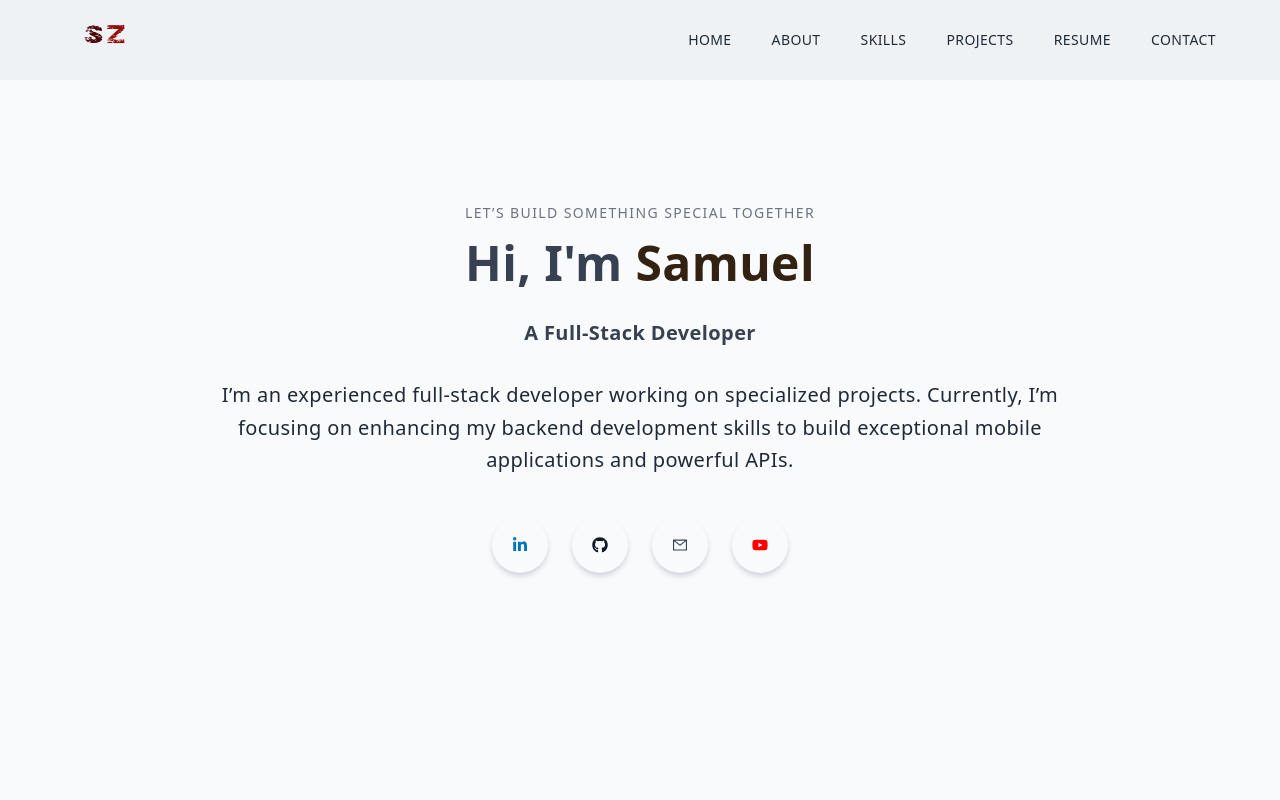
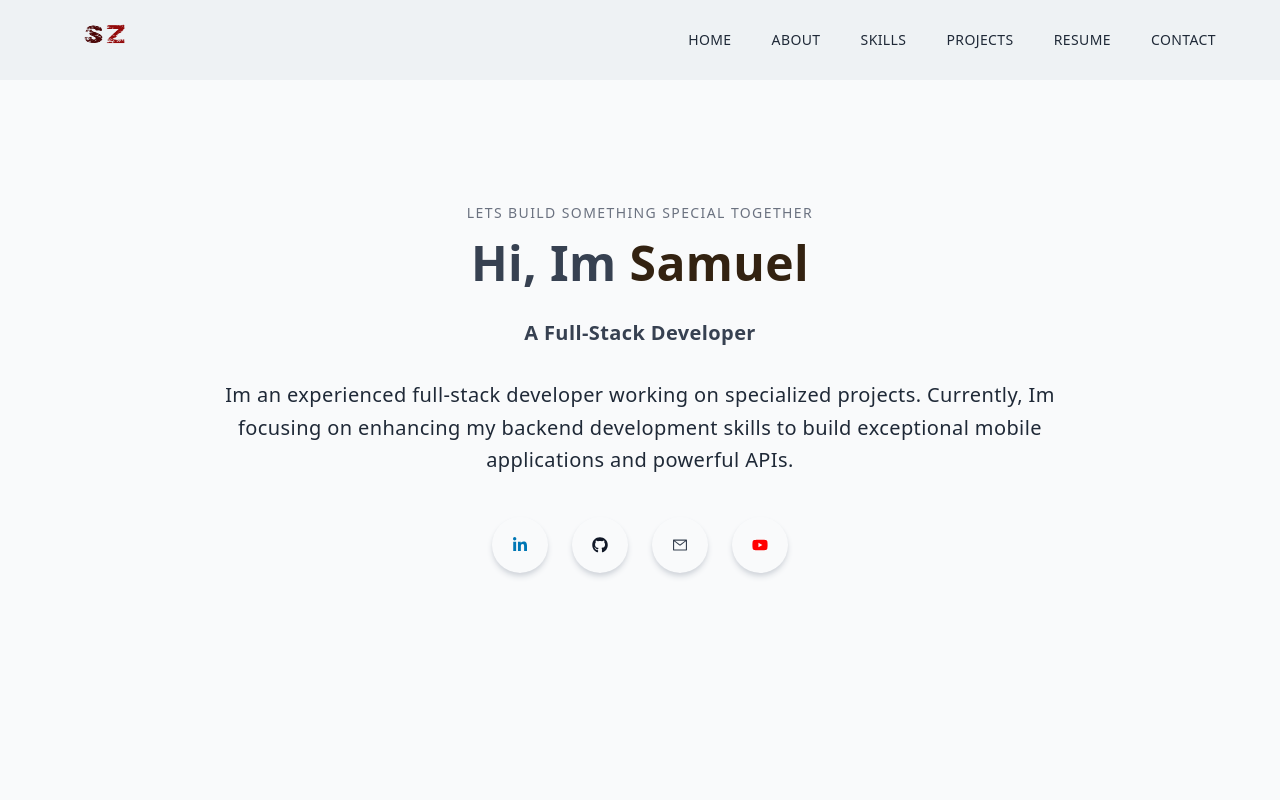
Before and after one commit to Naynan369/myportfolio, a Next.js app: page / in a window 1280 px wide. Shown: the top 800 px of the page. Built offline with nearby package versions, Linux system fonts and the light colour scheme.

Commit message:
commit changes

```diff
--- a/components/Main.jsx
+++ b/components/Main.jsx
@@ -8,16 +8,16 @@ function Main() {
             <div className='max-w-[1240px] w-full h-full mx-auto px-4 flex justify-center items-center'>
                 <div>
                     <p className='uppercase text-sm tracking-widest text-gray-500'>
-                        Let’s build something special together
+                        Lets build something special together
                     </p>
                     <h1 className='py-4 text-gray-700'>
-                        Hi, I'm <span className='text-[#321]'>Samuel</span>
+                        Hi, Im <span className='text-[#321]'>Samuel</span>
                     </h1>
                     <h2 className='py-4 text-gray-700 text-xl'>
                         A Full-Stack Developer
                     </h2>
                     <p className='py-4 text-gray-800 max-w-[75%] mx-auto text-xl leading-relaxed'>
-                        I’m an experienced full-stack developer working on specialized projects. Currently, I’m focusing on enhancing my backend development skills to build exceptional mobile applications and powerful APIs.
+                        Im an experienced full-stack developer working on specialized projects. Currently, Im focusing on enhancing my backend development skills to build exceptional mobile applications and powerful APIs.
                     </p>
                     <div className='flex items-center justify-center space-x-6 py-6'>
                         <a href='https://www.linkedin.com/in/samuel-zewge-a47a03271' target='_blank' rel='noopener noreferrer'>
--- a/components/Navbar.jsx
+++ b/components/Navbar.jsx
@@ -78,7 +78,7 @@ const Navbar = () => {
                         </div>
                     </div>
                     <div className='border-b border-gray-300 my-4'>
-                        <p className='w-[85%] md:w-[90%] py-4'>Let's build something special together!</p>
+                        <p className='w-[85%] md:w-[90%] py-4'>Lets build something special together!</p>
                     </div>
                     <div className='py-4 flex flex-col'>
                         <ul className='uppercase'>
@@ -89,7 +89,7 @@ const Navbar = () => {
                             ))}
                         </ul>
                         <div className='pt-5'>
-                            <p className='uppercase tracking-widest text-[#5651e5]'>Let's connect</p>
+                            <p className='uppercase tracking-widest text-[#5651e5]'>Lets connect</p>
                             <div className='flex items-center justify-between my-4 w-full sm:w-[80%]'>
                                 {[
                                     { icon: <FaLinkedinIn />, href: '#', color: '#0e76a8' },
```
